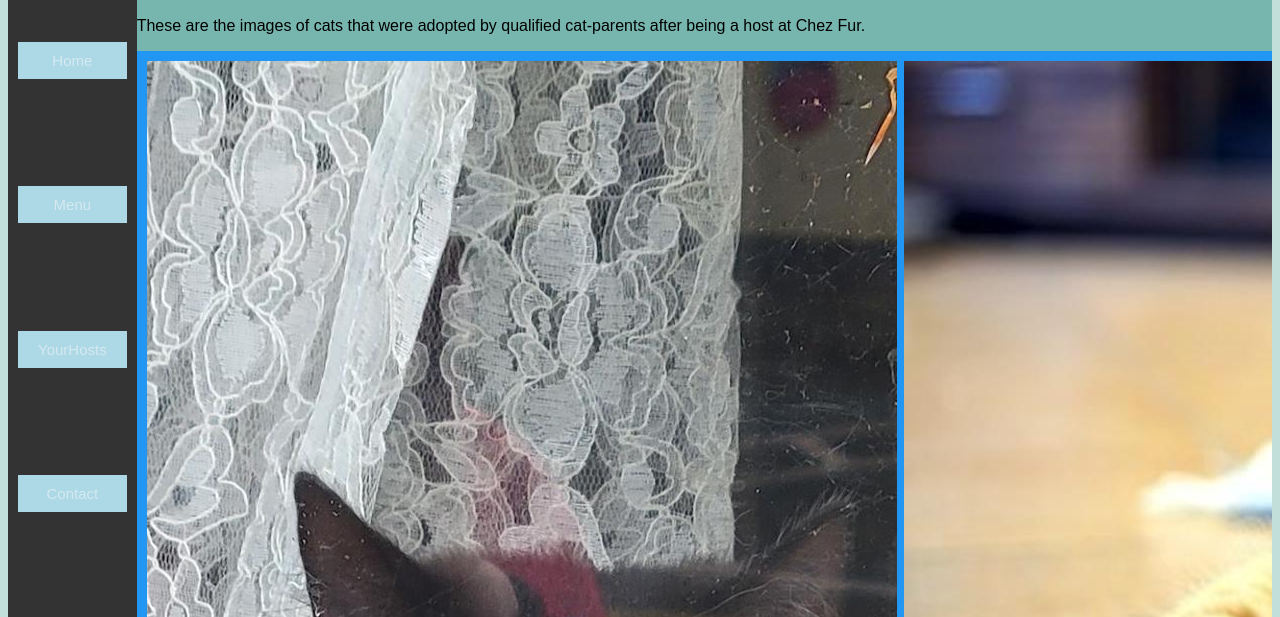
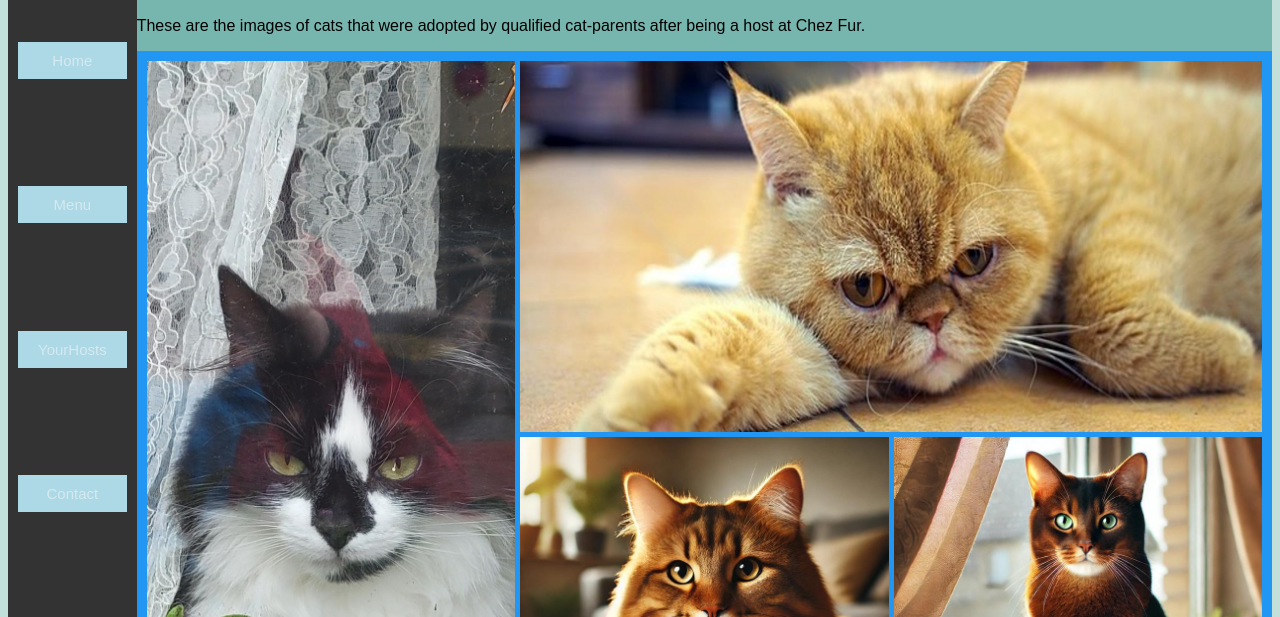
Before and after one commit to ThanhHLeNEU/ITC_2400, a plain HTML site: page Adoptions.html in a window 1280 px wide. Shown: the part 172-789 px from the top of the page. Drawn offline with Linux system fonts and the light colour scheme.

Commit message:
Size-pictures-fixed

```diff
--- a/stylesheet/ChezFur.css
+++ b/stylesheet/ChezFur.css
@@ -286,15 +286,15 @@ nav a:active {
   .grid-container {
     display: grid;
     margin: 0 auto;
-    grid-template-columns: repeat(3, 750px); /* 3 columns, each 750px wide */
-    grid-template-rows: repeat(3, 750px);    /* 3 rows, each 750px tall */
+    max-width: 100%;
+    grid-template-columns: repeat(3, 1fr);
+    grid-template-rows: auto;
     grid-template-areas:
       "long wide wide"
       "long item1 item2"
       "item3 item4 item5";
+    grid-gap: 5px;
     background-color: #2196F3;
-    grid-gap: 5px;
-    row-gap: 5px;
 }
 
 .long-img {
@@ -325,4 +325,10 @@ nav a:active {
     grid-area: item5;
 }
 
+.grid-container img {
+    width: 100%;
+    height: 100%;
+    object-fit: cover;
 }
+
+}
```
Lines whose indentation alone changed are shown as unchanged.
